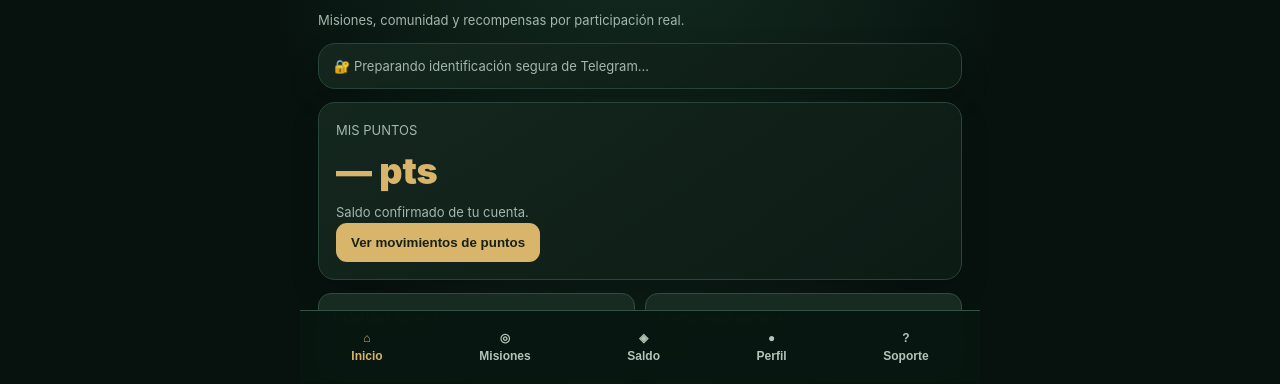
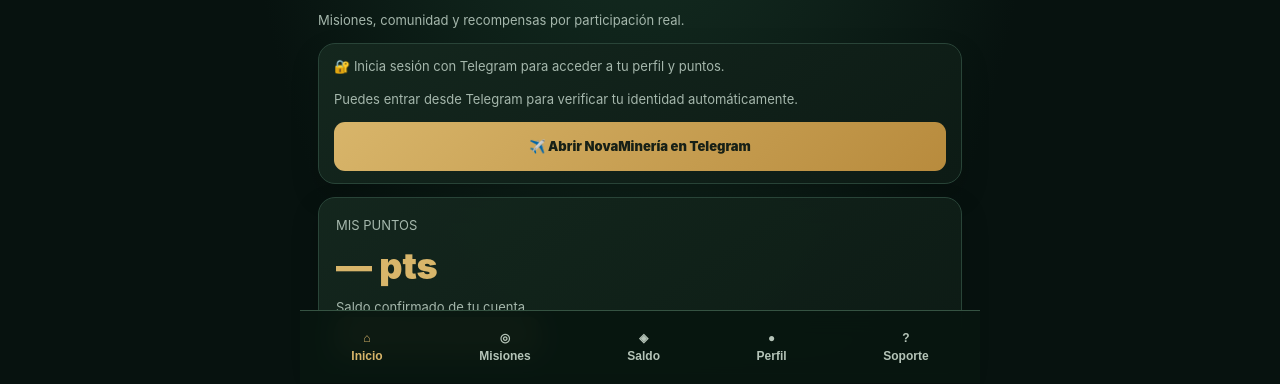
Before and after one commit to brasilialopez370-afk/novamineria-miniapp, a plain HTML site: page index.html in a window 1280 px wide. Shown: the part 417-801 px from the top of the page. Drawn offline with Linux system fonts and the light colour scheme.

Commit message:
Add Telegram bot sign-in fallback for Mini App

```diff
--- a/index.html
+++ b/index.html
@@ -110,7 +110,9 @@ async function authenticateTelegram(){
  const profileBox=document.getElementById('telegram-profile');
  const tg=window.Telegram&&window.Telegram.WebApp;
  if(!tg||!tg.initData){
-   status.textContent='Para registrarte, abre NovaMinería desde el botón de nuestro bot de Telegram.';
+   const entry='<div style="margin-top:12px"><p class="muted">Puedes entrar desde Telegram para verificar tu identidad automáticamente.</p><a href="https://t.me/novamineriacrypto?start=miniapp" target="_blank" rel="noopener" style="display:block;text-align:center;text-decoration:none;background:linear-gradient(135deg,#d8b56a,#b88b3d);color:#172016;font-weight:900;padding:14px;border-radius:11px">✈️ Abrir NovaMinería en Telegram</a></div>';
+   status.innerHTML='Esta página está fuera de Telegram. Para iniciar sesión de forma segura, abre nuestro bot.'+entry;
+   if(homeStatus)homeStatus.innerHTML='🔐 Inicia sesión con Telegram para acceder a tu perfil y puntos.'+entry;
    return;
  }
  tg.ready(); tg.expand();
```
